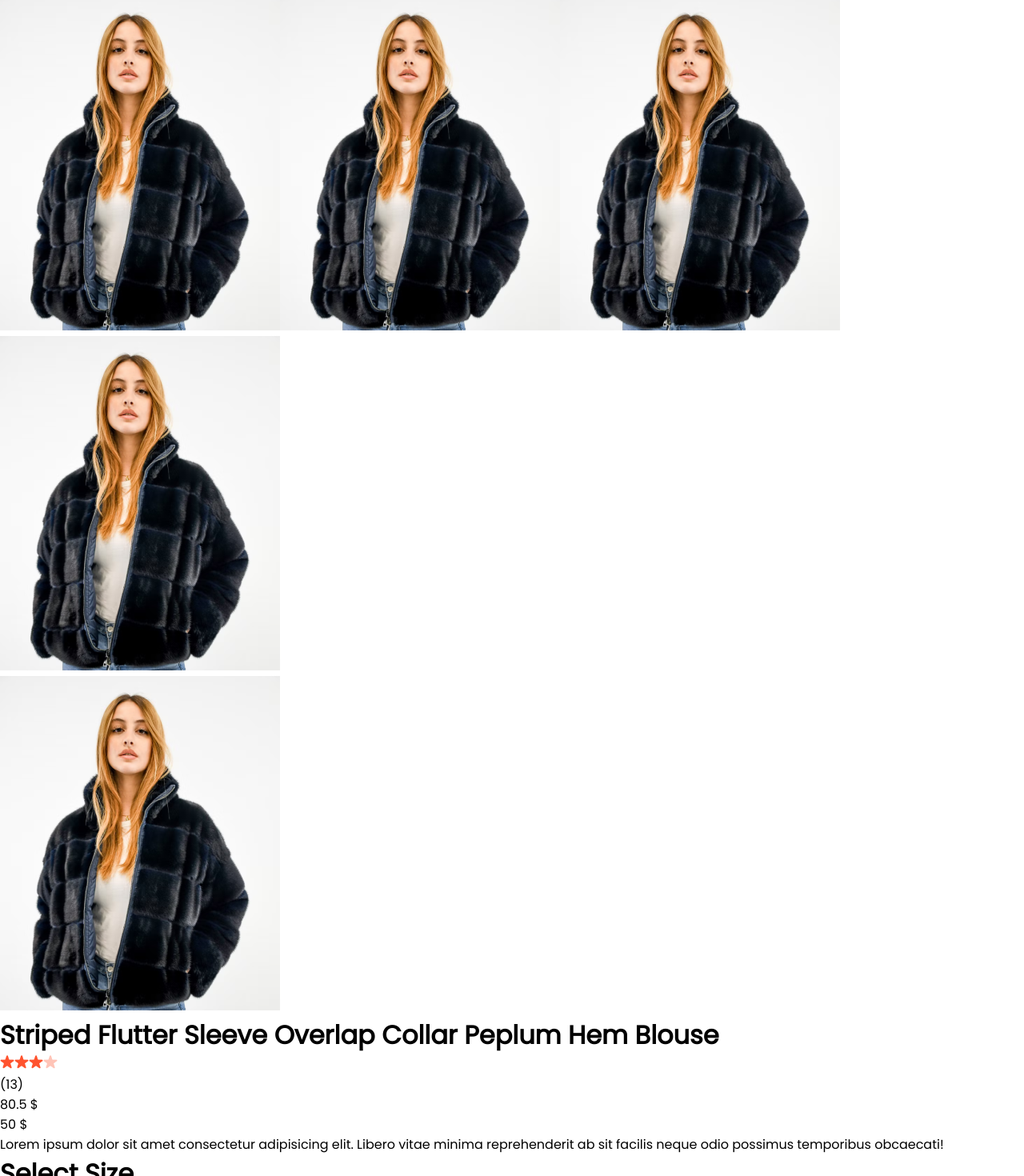
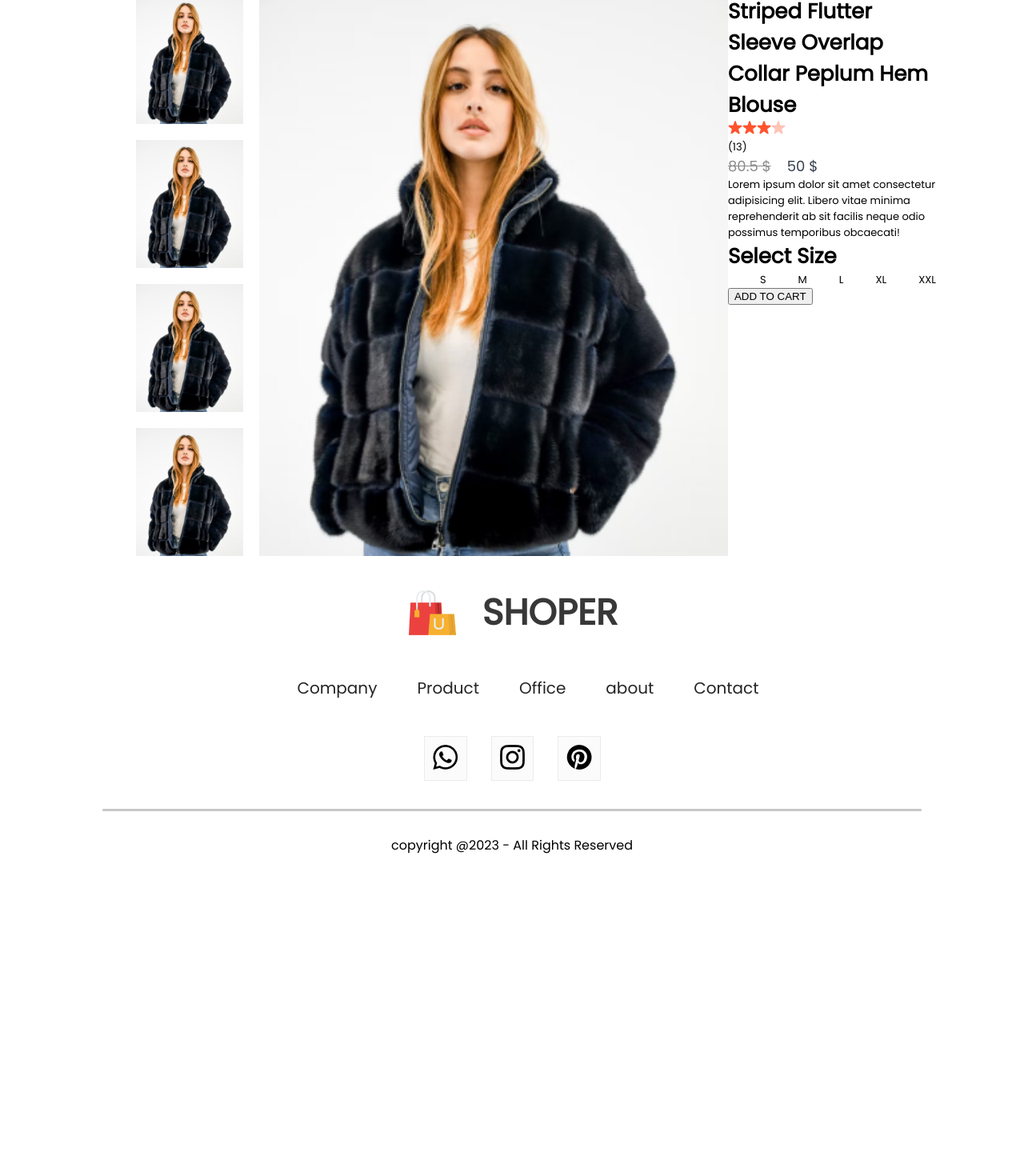
Before and after one commit to m-fadi/E-commerce, a React (Create React App) app: page /product/1 in a window 1280 px wide. Shown: the part 173-1643 px from the top of the page at 80% size. After the commit the page ends 1242 px from the top, so only its background shows below. Built offline with nearby package versions, Linux system fonts and the light colour scheme.

Commit message:
fix lsses bug

```diff
--- a/src/components/DisplayProduct/DisplayProduct.jsx
+++ b/src/components/DisplayProduct/DisplayProduct.jsx
@@ -1,3 +1,4 @@
+import "./DisplayProduct.css";
 import all_products from "../assest/images/all_product";
 import star_icon from "../assest/images/star_icon.png";
 import star_dull_icon from "../assest/images/star_dull_icon.png";
@@ -14,8 +15,11 @@ function DisplayProduct(props) {
                     <img src={product.image} alt="" />
                     <img src={product.image} alt="" />
                 </div>
-                <div className="display-img">
+                <div className="product-img-main">
                     <img className="main-img" src={product.image} alt="" />
+                </div>
+            </div>
+            <div className="right-side">
                 <h1> {product.name}</h1>
                 <div className="rating-stars">
                     <img src={star_icon} alt="" />
@@ -24,21 +28,17 @@ function DisplayProduct(props) {
                     <img src={star_dull_icon} alt="" />
                     <p>(13)</p>
                     <div className="prices">
-                            <div className="price_old">
-                                {product.old_price} $
-                            </div>
-                            <div className="price_new">
-                                {product.new_price} $
-                            </div>
+                        <div className="price-old">{product.old_price} $</div>
+                        <div className="price-new">{product.new_price} $</div>
                     </div>
                     <div className="description">
-                            Lorem ipsum dolor sit amet consectetur adipisicing
-                            elit. Libero vitae minima reprehenderit ab sit
-                            facilis neque odio possimus temporibus obcaecati!
+                        Lorem ipsum dolor sit amet consectetur adipisicing elit.
+                        Libero vitae minima reprehenderit ab sit facilis neque
+                        odio possimus temporibus obcaecati!
                     </div>
                     <div className="product-size">
                         <h1> Select Size</h1>
-                            <div className="sises">
+                        <div className="sizes">
                             <dir>S</dir>
                             <dir>M</dir>
                             <dir>L</dir>
@@ -51,7 +51,6 @@ function DisplayProduct(props) {
                 </div>
             </div>
         </div>
-        </div>
     );
 }
 
```
Lines whose indentation alone changed are shown as unchanged.
